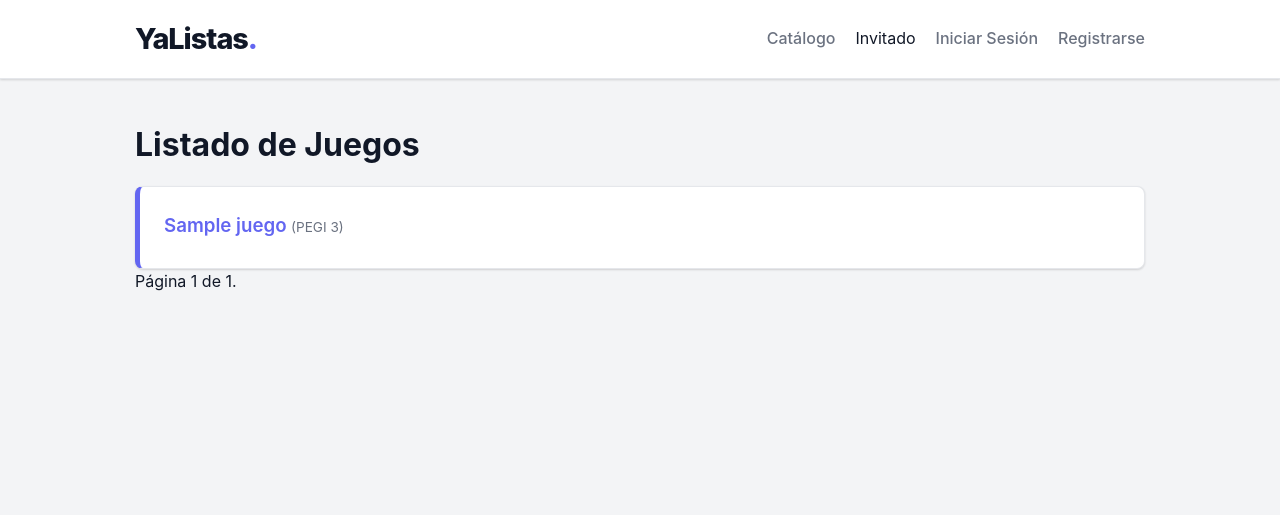
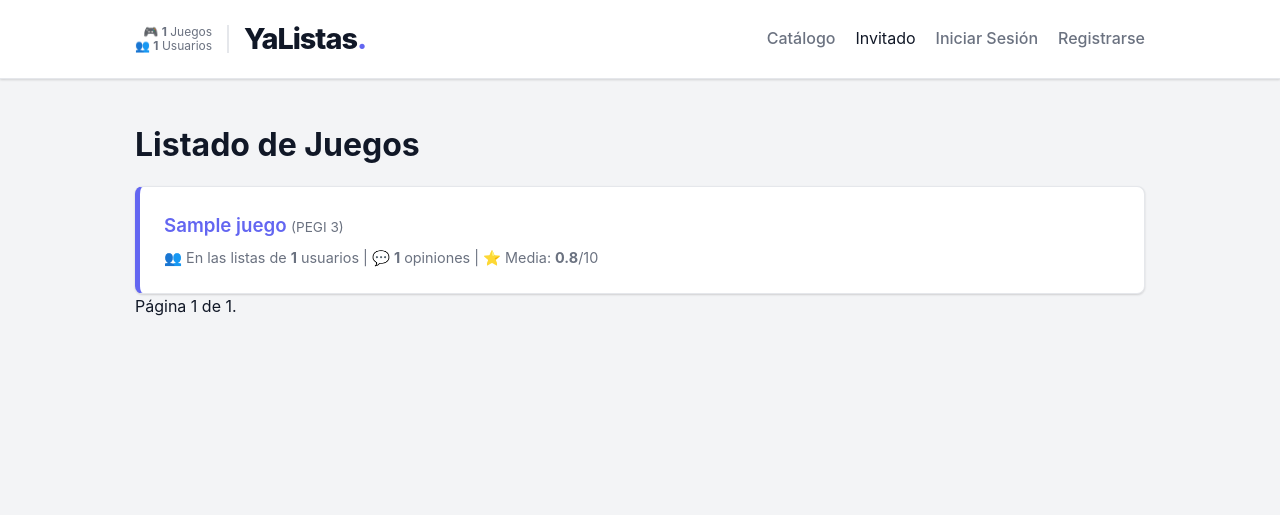
Before and after one commit to xamayure643/recdjango-xamayure643-main, a Django app: page / in a window 1280 px wide. Shown: the top 515 px of the page. Run offline with Django 5.2, Linux system fonts and the light colour scheme; tables that the repository leaves empty hold one stand-in row (values such as "Sample post").

Commit message:
ADD: Annotate y Aggregate
UPD: Diseño de algunas páginas

```diff
--- a/juegos/models.py
+++ b/juegos/models.py
@@ -35,15 +35,6 @@ class Juego(models.Model):
 
     def __str__(self):
         return self.nombre
-
-    @property
-    def puntuacion_media_global(self):
-        opiniones = self.opiniones.all()
-        if opiniones.exists():
-            total = sum([op.nota_general for op in opiniones])
-            return round(total / opiniones.count(), 2)
-        return 0
-
 
 class EstadoJuego(models.Model):
     OPCIONES_ESTADO = [
--- a/juegos/views.py
+++ b/juegos/views.py
@@ -6,6 +6,8 @@ from django.contrib.auth.mixins import UserPassesTestMixin, LoginRequiredMixin
 from django.contrib.auth.decorators import login_required
 from .models import Juego, Opinion, EstadoJuego, Categoria, Plataforma
 from .forms import JuegoForm, OpinionForm, CategoriaFormSet, PlataformaFormSet
+from django.db.models import Count, Avg, F
+from usuarios.models import Usuario
 
 @login_required
 def cambiar_estado(request, pk):
@@ -32,10 +34,33 @@ class JuegoListView(ListView):
     context_object_name = 'juegos'
     paginate_by = 10
 
+    def get_queryset(self):
+        queryset = Juego.objects.annotate(
+            veces_en_listas=Count('en_listas_usuarios', distinct=True),
+            total_opiniones=Count('opiniones', distinct=True),
+            puntuacion_media=Avg(
+                (F('opiniones__nota_gameplay') +
+                 F('opiniones__nota_sonido') +
+                 F('opiniones__nota_banda_sonora') +
+                 F('opiniones__nota_historia')) / 4.0
+            )
+        )
+        return queryset
+
 class JuegoDetailView(DetailView):
     model = Juego
     template_name = 'juegos/detalle.html'
     context_object_name = 'juego'
+
+    def get_queryset(self):
+        return Juego.objects.annotate(
+            puntuacion_media=Avg(
+                (F('opiniones__nota_gameplay') +
+                 F('opiniones__nota_sonido') +
+                 F('opiniones__nota_banda_sonora') +
+                 F('opiniones__nota_historia')) / 4.0
+            )
+        )
 
     def get_context_data(self, **kwargs):
         context = super().get_context_data(**kwargs)
@@ -136,3 +161,12 @@ class MisJuegosView(LoginRequiredMixin, ListView):
         context = super().get_context_data(**kwargs)
         context['estado_actual'] = self.request.GET.get('estado', 'TODO')
         return context
+
+def estadisticas_globales(request):
+    total_juegos = Juego.objects.aggregate(total=Count('id'))['total']
+    total_usuarios = Usuario.objects.aggregate(total=Count('id'))['total']
+
+    return {
+        'total_juegos_web': total_juegos,
+        'total_usuarios_web': total_usuarios,
+    }
--- a/proyecto/settings.py
+++ b/proyecto/settings.py
@@ -64,6 +64,8 @@ TEMPLATES = [
                 'django.template.context_processors.request',
                 'django.contrib.auth.context_processors.auth',
                 'django.contrib.messages.context_processors.messages',
+
+                'juegos.views.estadisticas_globales',
             ],
         },
     },
--- a/templates/base.html
+++ b/templates/base.html
@@ -9,7 +9,15 @@
 <body>
     <header>
         <nav>
-    <h2>YaListas</h2>
+            <div style="display: flex; align-items: center; gap: 15px;">
+
+                <div style="font-size: 0.75rem; color: var(--text-muted); display: flex; flex-direction: column; line-height: 1.2; text-align: right; border-right: 2px solid var(--border-color); padding-right: 15px;">
+                    <span>🎮 <strong>{{ total_juegos_web }}</strong> Juegos</span>
+                    <span>👥 <strong>{{ total_usuarios_web }}</strong> Usuarios</span>
+                </div>
+
+                <h2>YaListas</h2>
+            </div>
     <ul>
         <li><a href="{% url 'juegos:lista' %}">Catálogo</a></li>
 
--- a/templates/juegos/lista.html
+++ b/templates/juegos/lista.html
@@ -16,24 +16,30 @@
     <ul>
         {% for juego in juegos %}
             <li>
+                <div>
                     <h3>
                         <a href="{% url 'juegos:detalle' pk=juego.pk %}">{{ juego.nombre }}</a>
                         <small>({{ juego.get_pegi_display }})</small>
                     </h3>
-
                     {% if user.is_staff %}
                         <div>
                             <a href="{% url 'juegos:editar' pk=juego.pk %}"><button>Editar</button></a>
                             <a href="{% url 'juegos:eliminar' pk=juego.pk %}"><button>Borrar</button></a>
                         </div>
                     {% endif %}
+                    <div style="margin-top: 5px; font-size: 0.9em; color: var(--text-muted);">
+                        <span>👥 En las listas de <strong>{{ juego.veces_en_listas }}</strong> usuarios</span> |
+                        <span>💬 <strong>{{ juego.total_opiniones }}</strong> opiniones</span> |
+                        <span>⭐ Media: <strong>{{ juego.puntuacion_media|default:0|floatformat:1 }}</strong>/10</span>
+                    </div>
+                </div>
             </li>
         {% empty %}
             <p>Aún no hay juegos en el catálogo</p>
         {% endfor %}
     </ul>
 
-    <div">
+    <div>
         <span>
             {% if page_obj.has_previous %}
                 <a href="?page=1">&laquo; primera</a>
--- a/templates/usuarios/perfil_detalle.html
+++ b/templates/usuarios/perfil_detalle.html
@@ -1,6 +1,6 @@
 {% extends 'base.html' %}
 
-{% block title %}Perfil de {{ perfil_usuario.username }}{% endblock %}
+{% block title %}Perfil de {{ perfil_usuario.username }} - YaListas{% endblock %}
 
 {% block content %}
     <div style="text-align: center; margin-bottom: 30px;">
@@ -55,9 +55,8 @@
             {% for item in page_obj %}
                 <li>
                     <h3>
-                        <a href="{% url 'juegos:detalle' pk=item.juego.pk %}">{{ item.juego.nombre }}</a>
+                        <a href="{% url 'juegos:detalle' pk=item.juego.pk %}">{{ item.juego.nombre }} {% if not request.GET.estado %} ({{ item.get_estado_display }}) {% endif %}</a>
                     </h3>
-                    <p>Estado actual: <strong>{{ item.get_estado_display }}</strong></p>
                 </li>
             {% empty %}
                 <p>Este usuario no tiene juegos en esta lista.</p>
--- a/templates/usuarios/perfil_editar.html
+++ b/templates/usuarios/perfil_editar.html
@@ -1,6 +1,6 @@
 {% extends 'base.html' %}
 
-{% block title %}Editar Perfil{% endblock %}
+{% block title %}Editar Perfil - YaListas{% endblock %}
 
 {% block content %}
     <h1>Editar Perfil</h1>
```
Also changed, not shown: templates/juegos/detalle.html (+5 -3 lines). Lines whose indentation alone changed are shown as unchanged.
